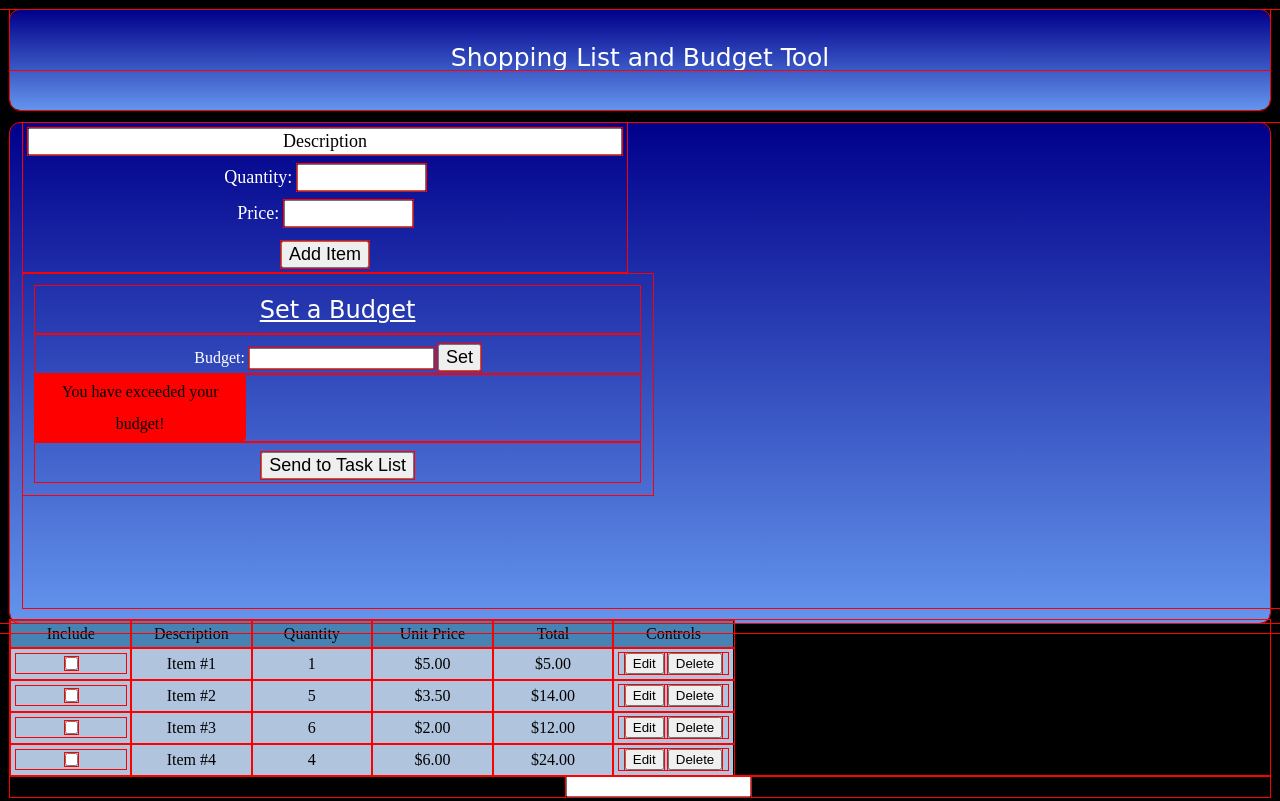
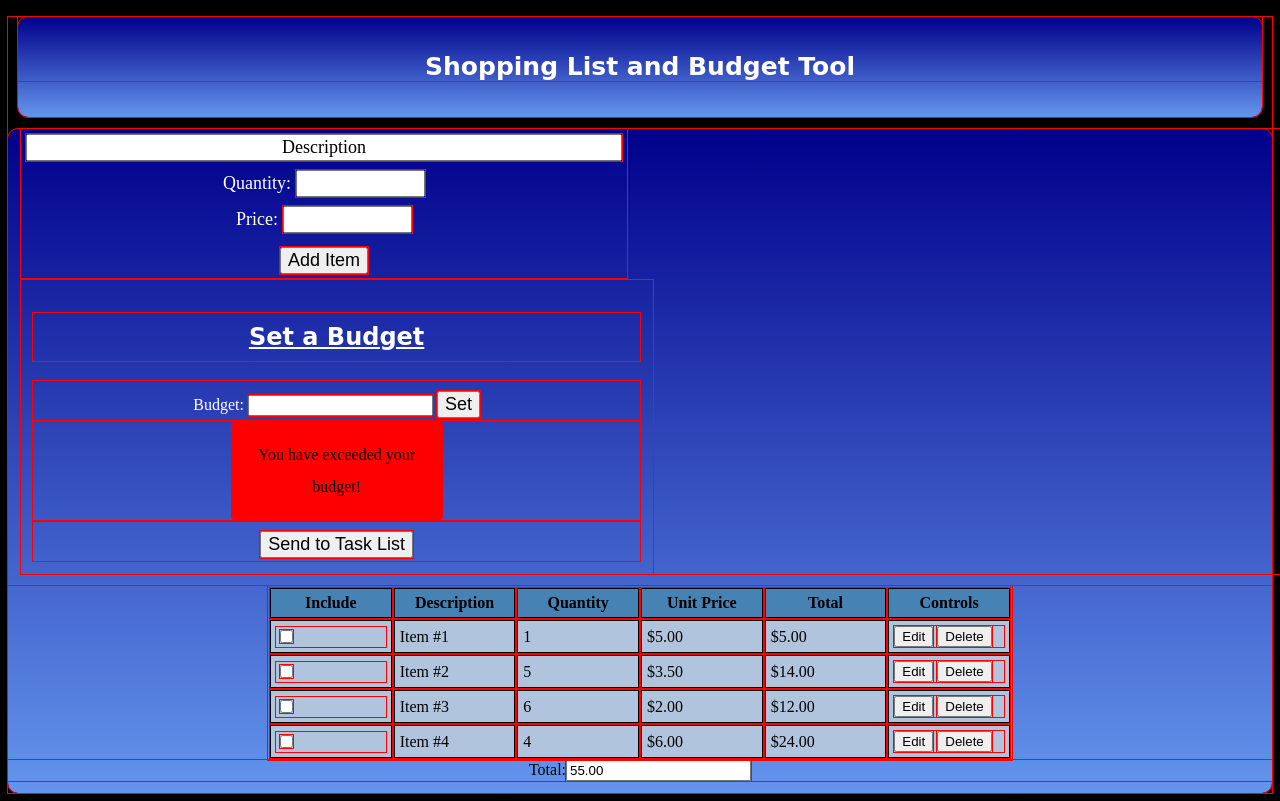
Before and after one commit to Jonesette/Shopping-List, a plain HTML site: page index.html in a window 1280 px wide. Drawn offline with Linux system fonts and the light colour scheme.

Commit message:
Layout Minus JQuery
Final Layout prior to adding JQuery

```diff
--- a/css/main.css
+++ b/css/main.css
@@ -28,8 +28,9 @@ h1 {
 	background: -moz-linear-gradient(darkblue, cornflowerblue);
 	background: -o-linear-gradient(darkblue, cornflowerblue);
 	background: linear-gradient(darkblue, cornflowerblue);
-	height: 500px;
-	margin: 10px;
+	height: auto;
+	width: auto;
+	padding-bottom: 12px;
 	border-radius: 10px;
 }
 
--- a/index.html
+++ b/index.html
@@ -3,7 +3,7 @@
 <head>
 	<meta charset="UTF-8">
 	<title>Shopping List and Budget</title>
-	<link rel="stylesheet" href="css/reset.css">
+	<!--link rel="stylesheet" href="css/reset.css"-->
 	<link rel="stylesheet" href="css/main.css">
 	<script src="js/jquery-1.11.0.min.js"></script>
 	<script src="js/app.js"></script>
@@ -11,7 +11,7 @@
 <body>
 <div class="title">
 	<h1 class="centered">Shopping List and Budget Tool</h1>
-</div>
+</div> <!--Close Title-->
 <div class="container">
 	<div class="form">
 		<div class="add-item">
@@ -24,11 +24,11 @@
 		</div>
 		<div class="budget">
 			<h2> Set a Budget</h2>
-			<form>
+			<form id="set-budget">
 				Budget: <input type="number" name="Budget" step="any" min="0">
 				<input class="button" type="submit" value="Set">
 			</form>
-			<div class="messages">
+			<div class="messages"><center>
 				<div class="alert" id="error">
 					<p>You have exceeded your budget!</p>
 				</div>
@@ -37,17 +37,14 @@
 				</div>
 				<div class="alert" id="success">
 					<p>Excellent! Let's go shopping.</p>
+				</div></center>
 			</div>
-			</div>
-			<div>
 			<form>
 				<input class="button" type="submit" value="Send to Task List">
 			</form>
 		</div>
 	</div>
-	</div>
-	<div class="table">
-		<div class="list">
+	<div class="table"><center>
 		<table id="results">
 			<tr class="header">
 				<th>Include</th>
@@ -126,16 +123,15 @@
 				</td>
 			</tr>
 		</table>
-		</div>
 		<div class="total">
 			<div id="total">
 				<div>
 					<form>
-						Total:<input type="number" value="$55.00">
+						Total:<input type="number" value="55.00">
 					</form>
 				</div>
 			</div>
-		</div>
+		</div></center>
 	</div>
 </div>
 </body>
```
Lines whose indentation alone changed are shown as unchanged.
